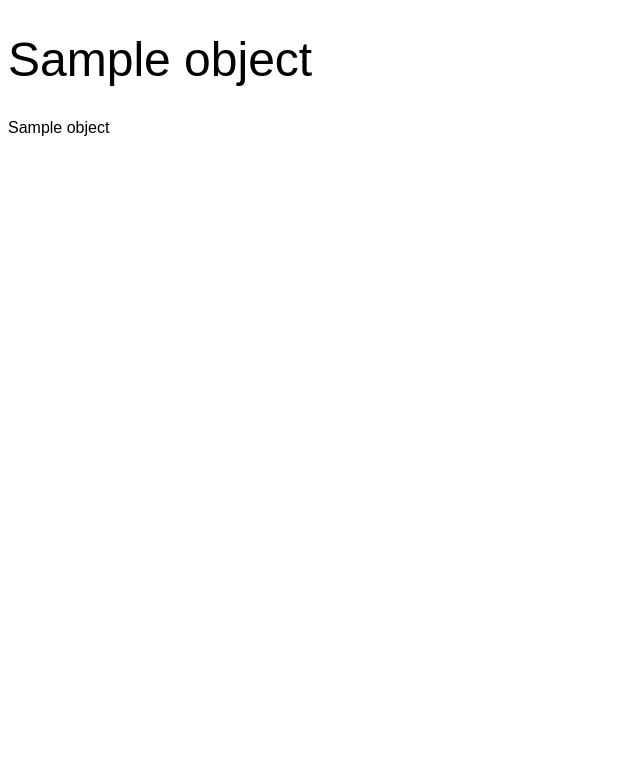
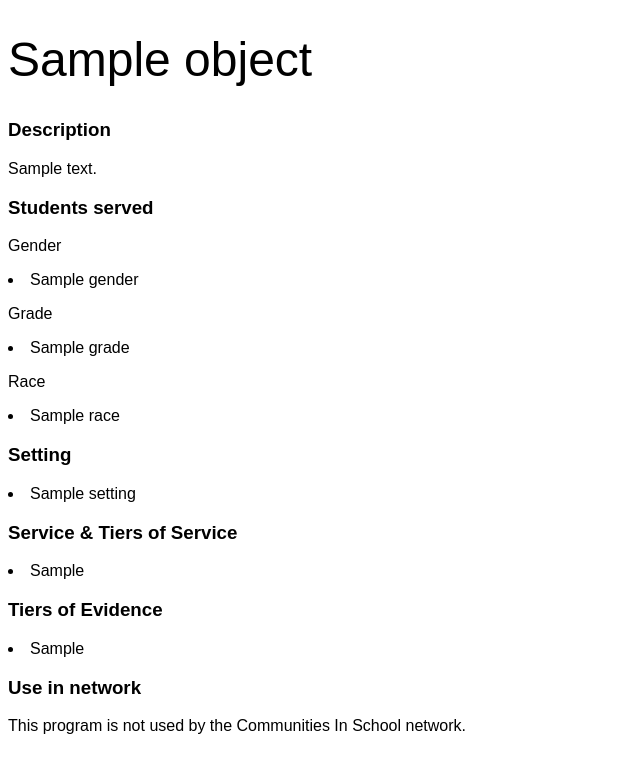
Before and after one commit to arvindguptahtp/Compass, a Django app: template network_search/templates/programs/program_pdf.html in a window 1280 px wide. Shown: the top 773 px of the page, without its empty margins (0-640 px from the left). Run offline with Django 3.2, Linux system fonts and the light colour scheme; the template is opened without the code that fills it: most values are stand-ins (such as "Sample title", 1, 10 or a date in 2020).

Commit message:
Add template tag for simple choice rendering and program PDF template

```diff
--- a/network_search/core/templatetags/choice_tags.py
+++ b/network_search/core/templatetags/choice_tags.py
@@ -43,3 +43,11 @@ def choice_display(name: str, choice_name: str) -> str:
         return name
 
     return choice_value.value
+
+
+@register.inclusion_tag('core/pdf_choices.html')
+def pdf_choices(options, choice):
+    return {
+        'options': options,
+        'choice': choice,
+    }
--- /dev/null
+++ b/network_search/templates/core/pdf_choices.html
@@ -0,0 +1,4 @@
+{% load choice_tags %}
+{% for option in options %}
+    <li>{{ option|choice_display:choice }}</li>
+{% endfor %}
--- a/network_search/templates/partners/partner_pdf.html
+++ b/network_search/templates/partners/partner_pdf.html
@@ -30,14 +30,12 @@
         <h3>Students served</h3>
 
         <p>Gender</p>
-        {% for gender in partner.gender %}
-            {{ gender|choice_display:"Gender" }}
-        {% endfor %}
-
+        {% pdf_choices partner.gender "Gender" %}
     </section>
 
     <section>
         <h3>Setting</h3>
+        {% pdf_choices partner.setting "Setting" %}
     </section>
 
     <section>
--- a/network_search/templates/programs/program_pdf.html
+++ b/network_search/templates/programs/program_pdf.html
@@ -1,2 +1,56 @@
 {% extends "pdf_base.html" %}
-{% block content %}{{ object }}{% endblock %}
+{% load choice_tags %}
+{% block content %}
+
+    <section>
+        <h3>Description</h3>
+        <p>{{ program.description }}</p>
+    </section>
+
+    <section>
+        <h3>Students served</h3>
+
+        <p>Gender</p>
+        {% pdf_choices program.gender "Gender" %}
+
+        <p>Grade</p>
+        {% pdf_choices program.grade "ProgramGrades" %}
+
+        <p>Race</p>
+        {% pdf_choices program.race "Race" %}
+
+    </section>
+
+    <section>
+        <h3>Setting</h3>
+        {% pdf_choices program.setting "Setting" %}
+    </section>
+
+    <section>
+        <h3>Service & Tiers of Service</h3>
+        {% pdf_choices program.tiers_of_service "TiersOfService" %}
+    </section>
+
+    <section>
+        <h3>Tiers of Evidence</h3>
+        {% pdf_choices program.tiers_of_evidence "TiersOfEvidence" %}
+    </section>
+
+
+    <section>
+        <h3>Use in network</h3>
+        {% if not program.network_use.exists %}
+            This program is not used by the Communities In School network.
+        {% else %}
+            <h3>Featured Affiliates</h3>
+            {% for affiliate in program.featured_network.all %}
+            {% endfor %}
+           {% for affiliate in program.network_use.all %}
+               <li><a href="{{ affiliate.get_absolute_url }}">{{ affiliate }}</a></li>
+           {% endfor %}
+
+        {% endif %}
+    </section>
+
+
+{% endblock %}
```
